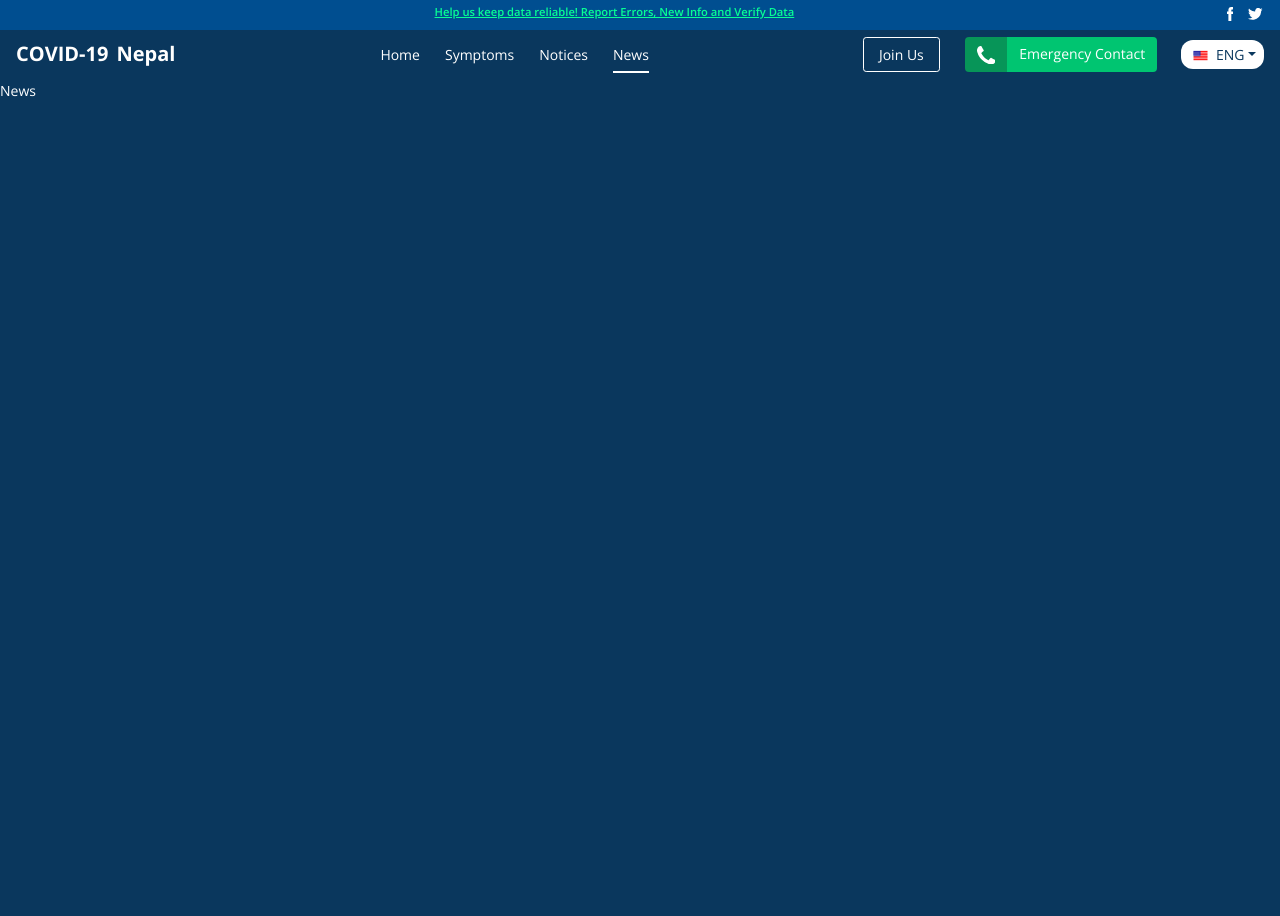
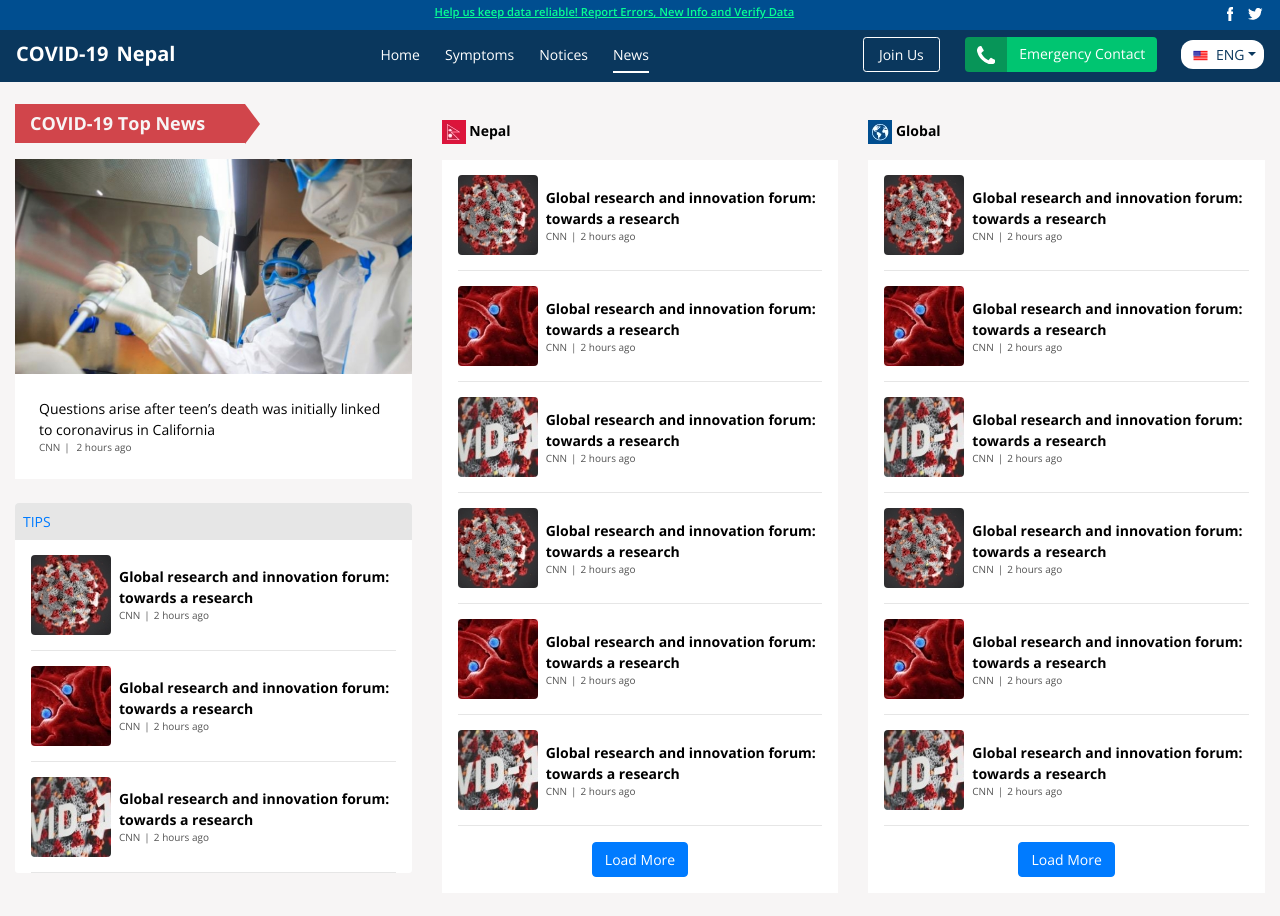
Before and after one commit to Fusemachines/covid-nepal-web, a React (Create React App) app: page /news in a window 1280 px wide. Before the commit the page ends 800 px from the top, so only its background shows below. Built offline with nearby package versions, Linux system fonts and the light colour scheme; no server answers.

Commit message:
Added News component template structure

```diff
--- /dev/null
+++ b/src/components/NewsCard/NewsCard.tsx
@@ -0,0 +1,31 @@
+import React from "react";
+import { Media } from "react-bootstrap";
+
+interface INewsCardProps {
+  title: string;
+  source: string;
+  createdAt: string;
+  imageUrl: string;
+}
+
+const NewsCard: React.FC<INewsCardProps> = props => {
+  const { title, source, createdAt, imageUrl } = props;
+  return (
+    <Media>
+      <div className="mr-2 align-self-center">
+        <img src={imageUrl} className="img-fluid" alt={title} />
+      </div>
+      <Media.Body className="align-self-center">
+        <div className="font-weight-semibold">{title}</div>
+        <div className="small-xs text-light">
+          <span>{source}</span>
+          <span className="mx-1">|</span>
+          {/* TODO:pragyakar get relative time */}
+          <span>{createdAt}</span>
+        </div>
+      </Media.Body>
+    </Media>
+  );
+};
+
+export default NewsCard;
--- /dev/null
+++ b/src/components/NewsCard/index.tsx
@@ -0,0 +1,3 @@
+import NewsCard from './NewsCard';
+
+export default NewsCard;
--- /dev/null
+++ b/src/routes/dashboard/news/GlobalNews/GlobalNews.tsx
@@ -0,0 +1,56 @@
+import React from "react";
+import NewsCard from "src/components/NewsCard";
+
+const GlobalNews = () => {
+  return (
+    <>
+      <div className="my-3">
+        <img src="/images/news/global.jpg" alt={"Global Icon"} /> <span className="font-weight-bold">Global</span>
+      </div>
+      <div className="news-list px-3 h-80">
+        <NewsCard
+          title={"Global research and innovation forum: towards a research"}
+          source={"CNN"}
+          createdAt={"2 hours ago"}
+          imageUrl={"/images/news/news1.jpg"}
+        />
+        <NewsCard
+          title={"Global research and innovation forum: towards a research"}
+          source={"CNN"}
+          createdAt={"2 hours ago"}
+          imageUrl={"/images/news/news2.jpg"}
+        />
+        <NewsCard
+          title={"Global research and innovation forum: towards a research"}
+          source={"CNN"}
+          createdAt={"2 hours ago"}
+          imageUrl={"/images/news/news3.jpg"}
+        />
+        <NewsCard
+          title={"Global research and innovation forum: towards a research"}
+          source={"CNN"}
+          createdAt={"2 hours ago"}
+          imageUrl={"/images/news/news1.jpg"}
+        />
+        <NewsCard
+          title={"Global research and innovation forum: towards a research"}
+          source={"CNN"}
+          createdAt={"2 hours ago"}
+          imageUrl={"/images/news/news2.jpg"}
+        />
+        <NewsCard
+          title={"Global research and innovation forum: towards a research"}
+          source={"CNN"}
+          createdAt={"2 hours ago"}
+          imageUrl={"/images/news/news3.jpg"}
+        />
+
+        <div className="text-center my-3">
+          <button className="btn btn-primary">Load More</button>
+        </div>
+      </div>
+    </>
+  );
+};
+
+export default GlobalNews;
--- /dev/null
+++ b/src/routes/dashboard/news/GlobalNews/index.tsx
@@ -0,0 +1,3 @@
+import GlobalNews from './GlobalNews';
+
+export default GlobalNews;
--- /dev/null
+++ b/src/routes/dashboard/news/NepalNews/NepalNews.tsx
@@ -0,0 +1,57 @@
+import React from "react";
+import NewsCard from "src/components/NewsCard";
+
+const NepalNews = () => {
+  return (
+    <>
+      <div className="my-3">
+        <img src="/images/news/nepal.jpg" alt={'Nepal Icon'}/> <span className="font-weight-bold">Nepal</span>
+      </div>
+
+      <div className="news-list px-3 h-80">
+        <NewsCard
+          title={"Global research and innovation forum: towards a research"}
+          source={"CNN"}
+          createdAt={"2 hours ago"}
+          imageUrl={"/images/news/news1.jpg"}
+        />
+        <NewsCard
+          title={"Global research and innovation forum: towards a research"}
+          source={"CNN"}
+          createdAt={"2 hours ago"}
+          imageUrl={"/images/news/news2.jpg"}
+        />
+        <NewsCard
+          title={"Global research and innovation forum: towards a research"}
+          source={"CNN"}
+          createdAt={"2 hours ago"}
+          imageUrl={"/images/news/news3.jpg"}
+        />
+        <NewsCard
+          title={"Global research and innovation forum: towards a research"}
+          source={"CNN"}
+          createdAt={"2 hours ago"}
+          imageUrl={"/images/news/news1.jpg"}
+        />
+        <NewsCard
+          title={"Global research and innovation forum: towards a research"}
+          source={"CNN"}
+          createdAt={"2 hours ago"}
+          imageUrl={"/images/news/news2.jpg"}
+        />
+        <NewsCard
+          title={"Global research and innovation forum: towards a research"}
+          source={"CNN"}
+          createdAt={"2 hours ago"}
+          imageUrl={"/images/news/news3.jpg"}
+        />
+
+        <div className="text-center my-3">
+          <button className="btn btn-primary">Load More</button>
+        </div>
+      </div>
+    </>
+  );
+};
+
+export default NepalNews;
--- /dev/null
+++ b/src/routes/dashboard/news/NepalNews/index.tsx
@@ -0,0 +1,3 @@
+import NepalNews from './NepalNews';
+
+export default NepalNews;
--- a/src/routes/dashboard/news/News.tsx
+++ b/src/routes/dashboard/news/News.tsx
@@ -1,8 +1,25 @@
 import React from 'react';
+import { Row, Col } from 'react-bootstrap';
+
+import TopNews from 'src/routes/dashboard/news/TopNews';
+import NepalNews from 'src/routes/dashboard/news/NepalNews';
+import GlobalNews from 'src/routes/dashboard/news/GlobalNews';
 
 const News = () => {
   return (
-    <p>News</p>
+    <div className="container-fluid py-4 news-page">
+      <Row>
+        <Col md="4">
+          <TopNews />
+        </Col>
+        <Col md="4">
+          <NepalNews />
+        </Col>
+        <Col md="4">
+          <GlobalNews />
+        </Col>
+      </Row>
+    </div>
   );
 }
 
--- /dev/null
+++ b/src/routes/dashboard/news/TopNews/TopNews.tsx
@@ -0,0 +1,51 @@
+import React from "react";
+import NewsCard from "src/components/NewsCard";
+
+const TopNews = () => {
+  return (
+    <>
+      <div className="mb-3">
+        <div className="title">COVID-19 Top News</div>
+      </div>
+
+      <div className="main-news bg-white mb-4">
+        <img src="/images/news/main-img.jpg" alt="" className="img-fluid mx-auto d-block"></img>
+        <div className="p-4">
+          <div className="font-14">
+            Questions arise after teen’s death was initially linked to coronavirus in California
+          </div>
+          <div className="small-xs text-light">
+            <span>CNN</span>
+            <span className="mx-1">|</span> <span>2 hours ago</span>
+          </div>
+        </div>
+      </div>
+
+      <div className="news-block bg-white">
+        <div className="bg-grey text-primary p-2">TIPS</div>
+        <div className="news-list px-3">
+          <NewsCard
+            title={'Global research and innovation forum: towards a research'}
+            source={'CNN'}
+            createdAt={'2 hours ago'}
+            imageUrl={'/images/news/news1.jpg'}
+          />
+          <NewsCard
+            title={'Global research and innovation forum: towards a research'}
+            source={'CNN'}
+            createdAt={'2 hours ago'}
+            imageUrl={'/images/news/news2.jpg'}
+          />
+          <NewsCard
+            title={'Global research and innovation forum: towards a research'}
+            source={'CNN'}
+            createdAt={'2 hours ago'}
+            imageUrl={'/images/news/news3.jpg'}
+          />
+        </div>
+      </div>
+    </>
+  );
+};
+
+export default TopNews;
--- /dev/null
+++ b/src/routes/dashboard/news/TopNews/index.tsx
@@ -0,0 +1,3 @@
+import TopNews from './TopNews';
+
+export default TopNews;
```
